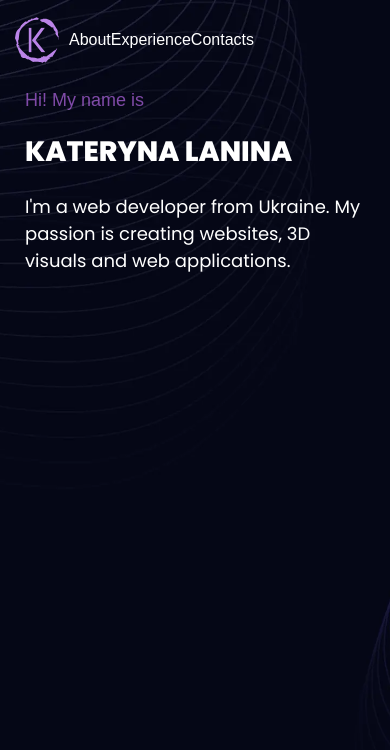
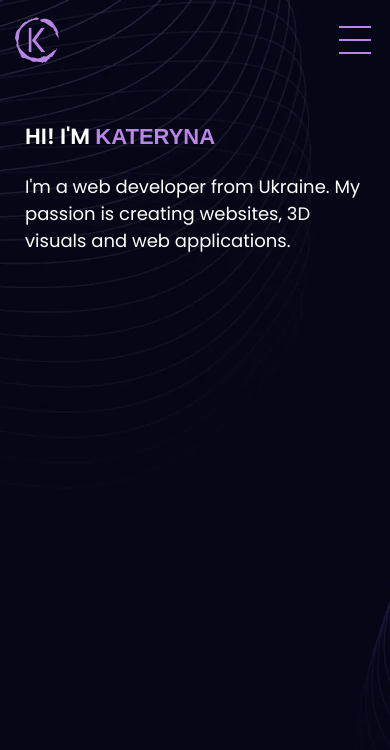
Before and after one commit to lanina90/personal-website, a React (Create React App) app: page / in a window 390 px wide. Shown: the top 750 px of the page. Built offline with nearby package versions, Linux system fonts and the light colour scheme.

Commit message:
feature: create burger menu

```diff
--- a/src/App.css
+++ b/src/App.css
@@ -7,7 +7,8 @@ h1,
 h2,
 h3,
 h4,
-p {
+p,
+a {
   font-family: 'Poppins', sans-serif;
   line-height: 1.5;
 }
--- a/src/Components/Header/Header.module.css
+++ b/src/Components/Header/Header.module.css
@@ -1,30 +1,155 @@
-.logo {
+.header {
   display: flex;
   align-items: center;
   gap: 10px;
   padding: 15px 15px;
+  justify-content: space-between;
 }
 
-.logo__name {
-  font-family: 'Dancing Script', cursive;
-  font-size: 26px;
+.checkbox {
+  display: none;
+}
+
+.button {
+  position: relative;
+  height: 2.5rem;
+  width: 2.5rem;
+  border-radius: 50%;
+  z-index: 2000;
+  text-align: center;
+  cursor: pointer;
+}
+
+.background {
+  height: 4rem;
+  width: 4rem;
+  border-radius: 50%;
+  position: fixed;
+  top: 5.5vh;
+  right: 5.5vw;
+  background: rgb(5, 8, 22);
+  z-index: 1000;
+  transition: transform 0.8s cubic-bezier(0.86, 0, 0.07, 1);
+  opacity: 0;
+}
+
+.nav {
+  height: 100vh;
+  position: fixed;
+  top: 0;
+  right: -60vw;
+  z-index: 1500;
+  opacity: 0;
+  width: 0;
+  transition: all 0.8s;
+}
+
+.list {
+  position: absolute;
+  top: 50%;
+  left: 50%;
+  transform: translate(-50%, -50%);
+  list-style: none;
+  text-align: center;
+  width: 100%;
+}
+
+.item {
+  margin: 1rem;
+  font-size: 36px;
+}
+
+.link:link,
+.link:visited {
+  display: inline-block;
+  font-weight: 300;
+  padding: 1rem 2rem;
+  text-decoration: none;
+  text-transform: uppercase;
+}
+
+.link:hover,
+.link:active {
+  color: rgba(187, 132, 232, 1);
+  cursor: pointer;
+}
+
+.checkbox:checked ~ .background {
+  opacity: 1;
+  transform: scale(80);
+}
+
+.checkbox:checked ~ .nav {
+  opacity: 1;
+  width: 100%;
+  right: 0;
+}
+
+.icon {
+  position: absolute;
+  top: 50%;
+  left: 50%;
+  transform: translate(-50%, -50%);
+}
+
+.icon,
+.icon::before,
+.icon::after {
+  width: 2rem;
+  height: 2px;
+  background-color: rgba(187, 132, 232, 1);
+  display: inline-block;
+}
+
+.icon::before,
+.icon::after {
+  content: '';
+  position: absolute;
+  left: 0;
+  transition: all 0.2s;
+}
+
+.icon::before {
+  top: -0.8rem;
+}
+
+.icon::after {
+  top: 0.8rem;
+}
+
+.button:hover .icon:before {
+  top: -1rem;
+}
+
+.button:hover .icon::after {
+  top: 1rem;
+}
+
+.checkbox:checked + .button .icon {
+  background-color: transparent;
+}
+
+.checkbox:checked + .button .icon::before {
+  top: 0;
+  transform: rotate(135deg);
+}
+
+.checkbox:checked + .button .icon::after {
+  top: 0;
+  transform: rotate(-135deg);
 }
 
 @media screen and (min-width: 768px) {
-  .logo__name {
-    font-family: 'Dancing Script', cursive;
-    font-size: 26px;
+  .menu {
+    display: flex;
+    align-items: center;
+    justify-content: space-around;
+    width: 300px;
   }
 }
+
 @media screen and (min-width: 1024px) {
-  .logo__name {
-    font-family: 'Dancing Script', cursive;
-    font-size: 26px;
-  }
 }
+
 @media screen and (min-width: 1440px) {
-  .logo__name {
-    font-family: 'Dancing Script', cursive;
-    font-size: 26px;
-  }
 }
--- a/src/Components/Header/Header.tsx
+++ b/src/Components/Header/Header.tsx
@@ -2,20 +2,54 @@ import React from 'react'
 import styles from './Header.module.css'
 import Container from '../Container/Container'
 import Logo from '../../assets/img/logo.svg'
-import {useMedia} from '../../hooks/useMedia';
+import { useMedia } from '../../hooks/useMedia'
 
 const Header = () => {
-  const {isMobile} = useMedia()
+  const { isMobile } = useMedia()
+
   return (
-    <Container component="header" className={styles.logo}>
+    <Container component="header" className={styles.header}>
       <img src={Logo} width={'44px'} alt="Logo" />
-
-      <nav>
-        <a href="">About</a>
-        <a href="">Experience</a>
-        <a href="">Contacts</a>
-      </nav>
-
+      {isMobile ? (
+        <>
+          <input type="checkbox" id="nav" className={styles.checkbox} />
+          <label htmlFor="nav" className={styles.button}>
+            <span className={styles.icon}>&nbsp;</span>
+          </label>
+          <div className={styles.background}>&nbsp;</div>
+          <nav className={styles.nav}>
+            <ul className={styles.list}>
+              <li className={styles.item}>
+                <a className={styles.link} href="#about">
+                  About
+                </a>
+              </li>
+              <li className={styles.item}>
+                <a className={styles.link} href="#work">Experience</a>
+              </li>
+              <li className={styles.item}>
+                <a className={styles.link} href="#contacts">Contacts</a>
+              </li>
+            </ul>
+          </nav>
+        </>
+      ) : (
+        <nav>
+          <ul className={styles.menu}>
+            <li>
+              <a href="#about">
+                About
+              </a>
+            </li>
+            <li>
+              <a href="#work">Experience</a>
+            </li>
+            <li>
+              <a href="#contacts">Contacts</a>
+            </li>
+          </ul>
+        </nav>
+      )}
     </Container>
   )
 }
--- a/src/Components/Hero/Hero.module.css
+++ b/src/Components/Hero/Hero.module.css
@@ -13,11 +13,12 @@
   flex-direction: column;
   justify-content: space-around;
   gap: 20px;
+  margin-top: 30px;
 }
 
 .hero__intro h1 {
-  font-size: 28px;
-  font-weight: 800;
+  font-size: 22px;
+  font-weight: 600;
   text-transform: uppercase;
   transform: translateX(-100%);
   transition: transform 2s ease-out;
@@ -28,10 +29,8 @@
 }
 
 .hero__intro span {
-  font-size: 18px;
-  font-weight: 500;
-  color: rgba(179, 103, 229, .7);
-
+  font-weight: 600;
+  color: rgba(187,132,232,1);
 }
 
 .hero__intro p {
@@ -49,6 +48,8 @@
   .hero__intro {
     width: 75%;
     padding-left: 10px;
+    gap: 5px;
+    margin-top: 0px;
   }
 
   .hero__intro h1 {
--- a/src/Components/Hero/Hero.tsx
+++ b/src/Components/Hero/Hero.tsx
@@ -1,28 +1,31 @@
-import React, {useEffect, useState} from 'react'
+import React, { useEffect, useState } from 'react'
 import Cube from '../Cube/Cube'
 import styles from './Hero.module.css'
 import Container from '../Container/Container'
 
 const Hero = () => {
-
-  const [isHeadingActive, setIsHeadingActive] = useState(false);
-  const [isDescActive, setIsDescActive] = useState(false);
+  const [isHeadingActive, setIsHeadingActive] = useState(false)
+  const [isDescActive, setIsDescActive] = useState(false)
 
   useEffect(() => {
-    setIsHeadingActive(true);
+    setIsHeadingActive(true)
     setIsDescActive(true)
-  }, []);
+  }, [])
 
   return (
     <Container component={'section'} className={styles.hero}>
       <div className={styles.hero__intro}>
-        <span>Hi! My name is</span>
-        <h1 className={isHeadingActive ? `${styles.active}` : ''}>Kateryna Lanina</h1>
+        <div>
+          <h1 className={isHeadingActive ? `${styles.active}` : ''}>
+            Hi! I'm <span>Kateryna</span>
+          </h1>
+        </div>
         <p className={isHeadingActive ? `${styles.active}` : ''}>
-          I'm a web developer from Ukraine. My passion is creating websites, 3D visuals and web applications.
+          I'm a web developer from Ukraine. My passion is creating websites, 3D
+          visuals and web applications.
         </p>
       </div>
-      <Cube/>
+      <Cube />
     </Container>
   )
 }
```
Also changed, not shown: src/index.css (line endings or trailing spaces).
